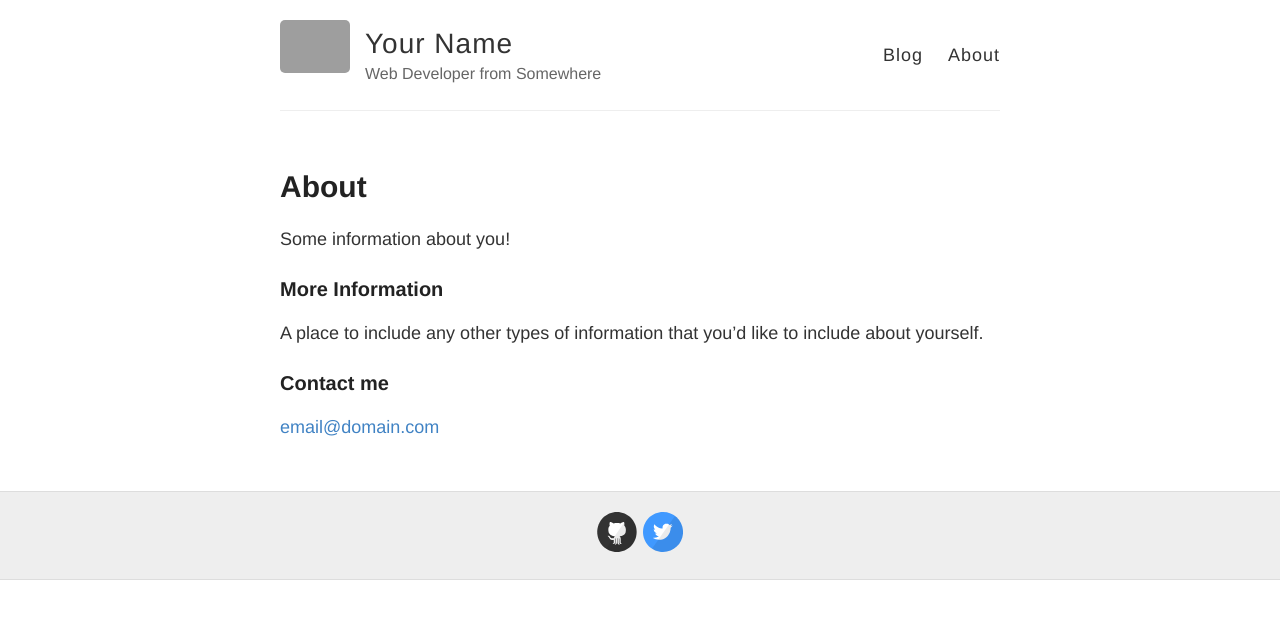
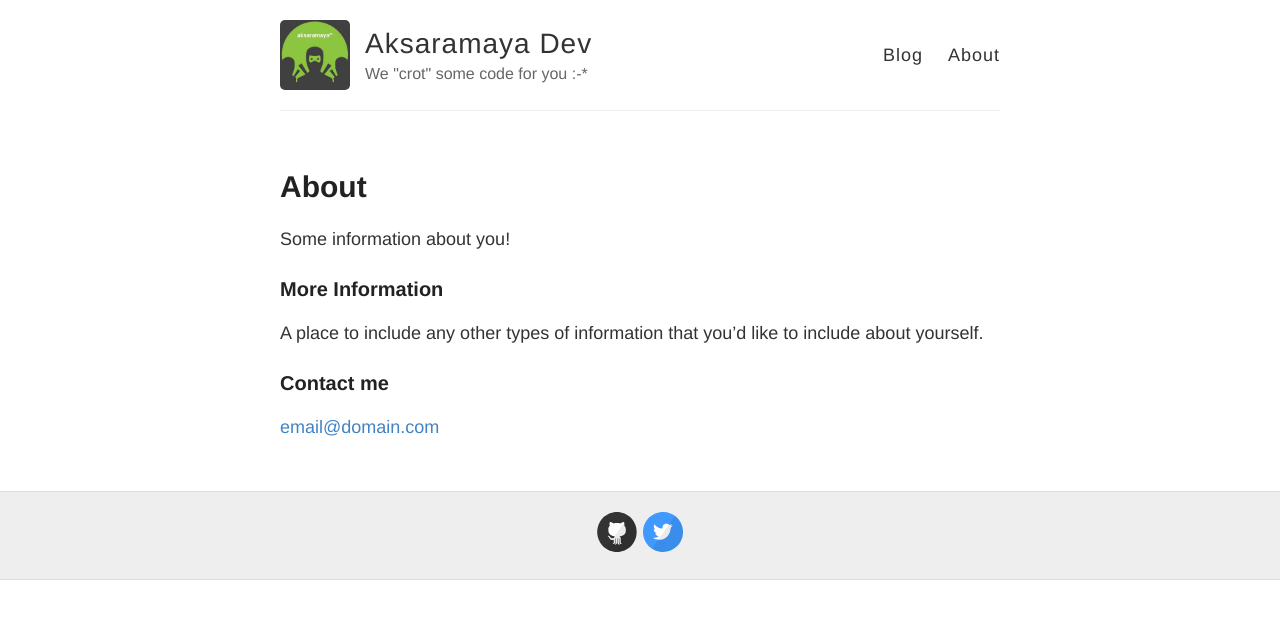
Before and after one commit to Aksaramaya/aksaramaya.github.io, a Jekyll site: the page built from about.md, in a window 1280 px wide. Shown: the top 619 px of the page. Built offline with Jekyll 4.4.1, drawn with Linux system fonts in a browser that asks for light colours; grey boxes are pictures that could not be loaded.

Commit message:
UPDATE:blogs

```diff
--- a/_config.yml
+++ b/_config.yml
@@ -3,13 +3,13 @@
 #
 
 # Name of your site (displayed in the header)
-name: Your Name
+name: Aksaramaya Dev
 
 # Short bio or description (displayed in the header)
-description: Web Developer from Somewhere
+description: We "crot" some code for you :-*
 
 # URL of your avatar or profile pic (you could use your GitHub profile pic)
-avatar: https://raw.githubusercontent.com/barryclark/jekyll-now/master/images/jekyll-logo.png
+avatar: https://raw.githubusercontent.com/aksaramaya/aksaramaya.github.io/master/images/logo.jpg
 
 #
 # Flags below are optional
@@ -21,12 +21,12 @@ footer-links:
   email:
   facebook:
   flickr:
-  github: barryclark/jekyll-now
+  github: aksaramaya
   instagram:
   linkedin:
   pinterest:
   rss: # just type anything here for a working RSS icon
-  twitter: jekyllrb
+  twitter: aksaramaya
   stackoverflow: # your stackoverflow profile, e.g. "users/50476/bart-kiers"
   youtube: # channel/<your_long_string> or user/<user-name>
   googleplus: # anything in your profile username that comes after plus.google.com/
```
Also changed, not shown: _posts/2014-3-3-Hello-World.md (deleted, +0 -10 lines), _posts/2016-9-26-Build-large-scalability-with-flask-django.md (added, +6 -0 lines), 15 other files.
